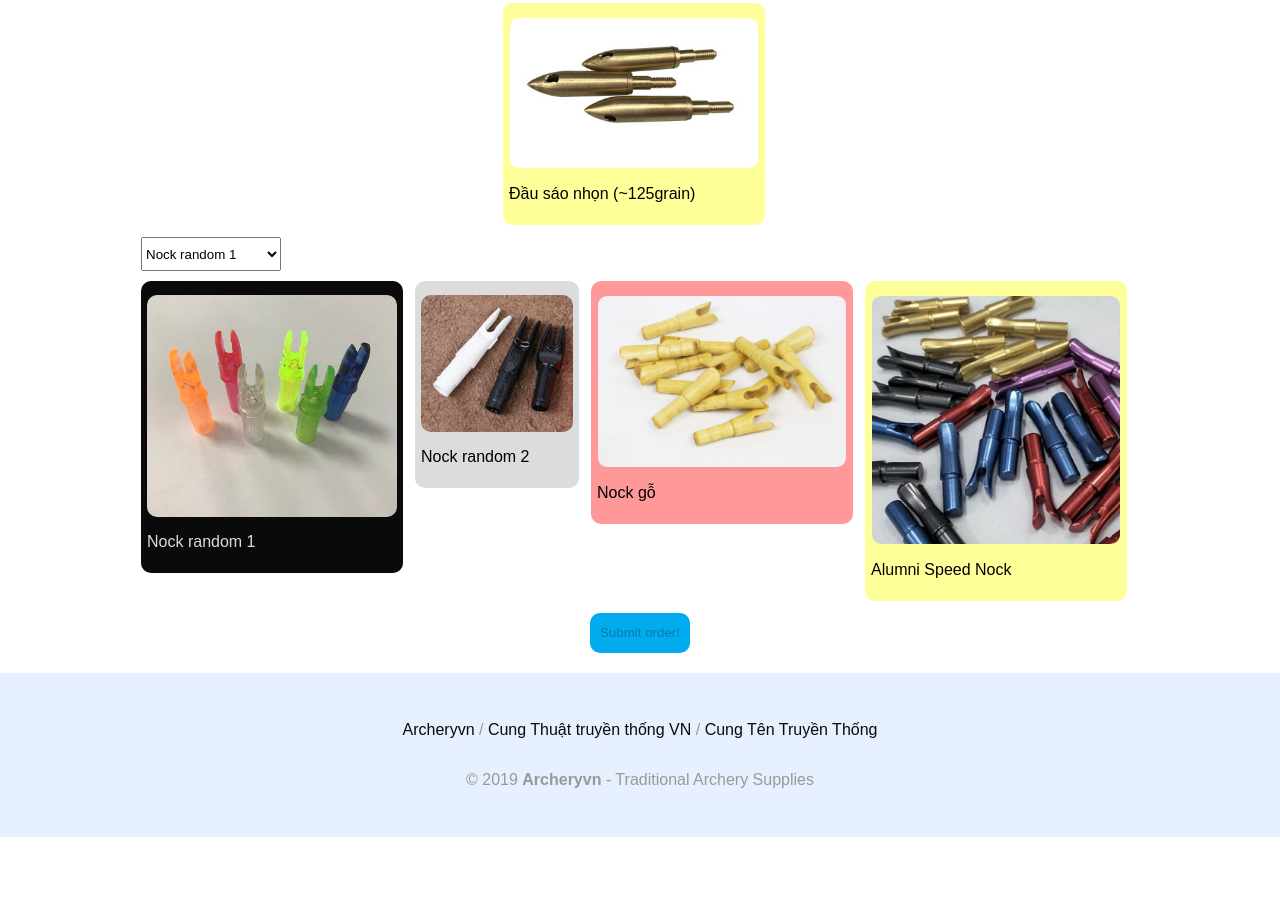
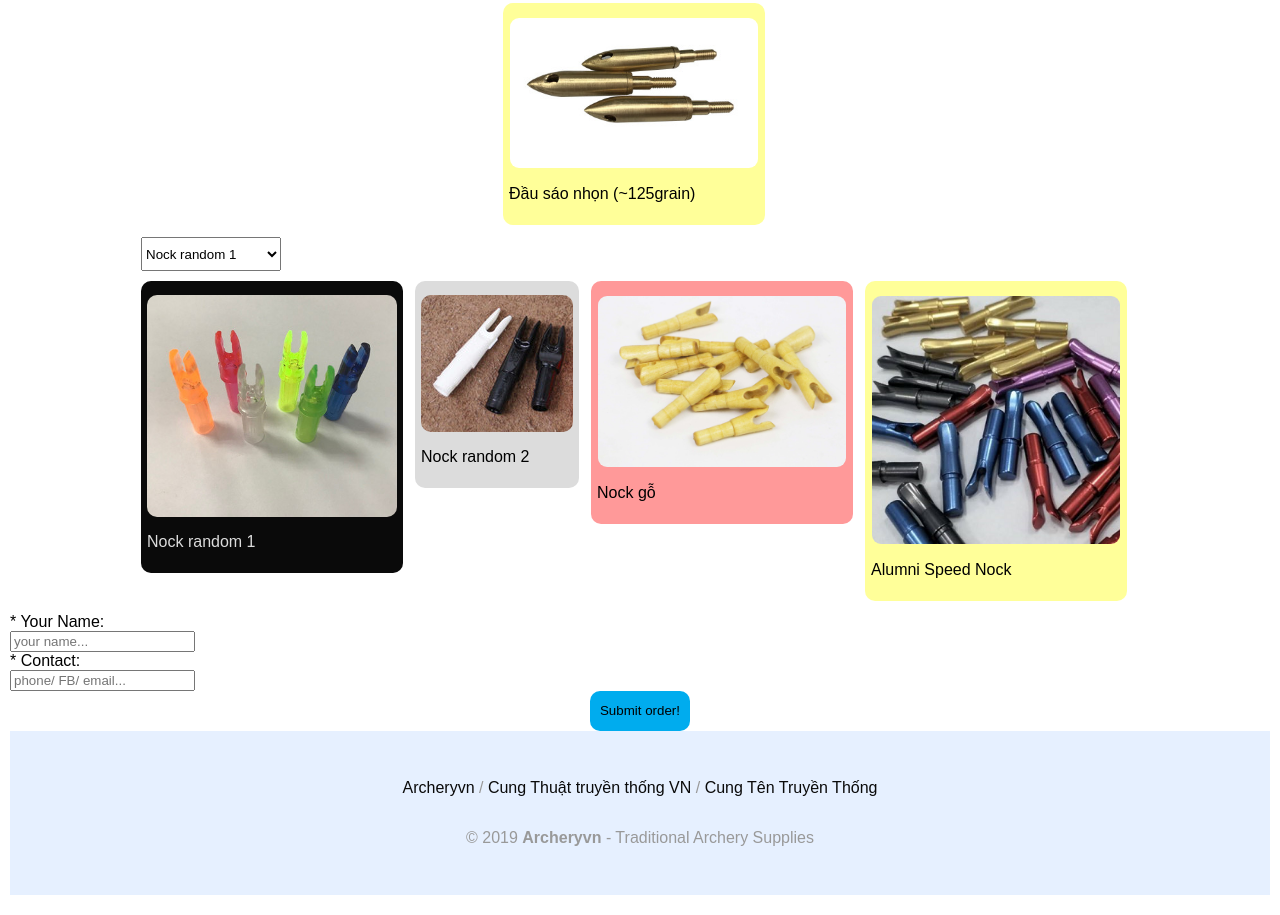
Before and after one commit to nguyenchan/nc_arrows, a plain HTML site: page index.html in a window 1280 px wide. Shown: the part 2662-3577 px from the top of the page. Before the commit the page ends 3499 px from the top, so only its background shows below. Drawn offline with nearby package versions, Linux system fonts and the light colour scheme.

Commit message:
add suscess page

```diff
--- a/index.html
+++ b/index.html
@@ -30,14 +30,14 @@
 						alt="pack_12_arrows"
 					/>
 					<div>
-						<p>Box 12 tên carbon 0.246"</p>
+						<p>Box 12 tên (basic) carbon 0.246"</p>
 						<div>1400k/box</div>
 					</div>
 				</div>
 				<div class="modal_card">
 					<img class="modal_img" src="./pack/modal1.jpg" alt="trad_arrows" />
 					<div>
-						<p>Custom pack 6 tên carbon 0.246"</p>
+						<p>Custom pack 6 tên (light arrows) carbon 0.246"</p>
 						<div>1000k/pack</div>
 					</div>
 				</div>
@@ -103,13 +103,14 @@
 		<form
 			class="dev-form"
 			id="text-form"
-			action="#"
-			target="_self"
+			action="https://docs.google.com/forms/d/e/1FAIpQLSe7AIxIfeGMVO3chide5ZhAwafAwEwUZC_9hiSeBolXXARoxw/formResponse"
+			target="hidden_iframe"
 			method="POST"
+			onsubmit="submitted=true;"
 		>
 			<div class="components_container">
 				<div class="components">
-					<select id="selectImage" class="image-picker show-labels show-html">
+					<select id="selectImage" class="image-picker show-labels show-html" name="entry.1463372125">
 						<option
 							data-img-label="Lông Shield 5inchs trắng"
 							data-img-src="./fletch/f1.PNG"
@@ -211,7 +212,7 @@
 					</select>
 				</div>
 				<div class="components">
-					<select id="selectImage2" class="image-picker show-labels show-html">
+					<select id="selectImage2" class="image-picker show-labels show-html" name="entry.1915785340">
 						<option
 							data-img-label="Carbon 0.246'' gỗ đỏ 30inchs"
 							data-img-src="./tube/t1.PNG"
@@ -250,7 +251,7 @@
 					</select>
 				</div>
 				<div class="components">
-					<select id="selectImage3" class="image-picker show-labels show-html">
+					<select id="selectImage3" class="image-picker show-labels show-html" name="entry.298433002">
 						<option
 							data-img-label="Field point đồng 75grain"
 							data-img-src="./head/h1.PNG"
@@ -289,7 +290,7 @@
 					</select>
 				</div>
 				<div class="components">
-					<select id="selectImage4" class="image-picker show-labels show-html">
+					<select id="selectImage4" class="image-picker show-labels show-html" name="entry.2116709592">
 						<option
 							data-img-label="Nock random 1"
 							data-img-src="./nock/n1.PNG"
@@ -322,10 +323,40 @@
 				</div>
 			</div>
 
+			<div class="rowtab">
+				<div class="label">
+					<label id="name-label" for="entry.541226669">* Your Name: </label>
+				</div>
+				<div class="righttab">
+					<input
+						type="text"
+						name="entry.541226669"
+						id="name"
+						class="input-field"
+						placeholder="your name..."
+						required
+					/>
+				</div>
+				<div class="rowtab">
+					<div class="label">
+						<label id="name-label" for="entry.219414654">* Contact: </label>
+					</div>
+					<div class="righttab">
+						<input
+							type="text"
+							name="entry.219414654"
+							id="name"
+							class="input-field"
+							placeholder="phone/ FB/ email..."
+							required
+						/>
+					</div>
+
 			<div class="btn_container">
-				<button id="postform" type="submit" disabled>Submit order!</button>
+				<button id="postform" type="submit" >Submit order!</button>
 			</div>
 		</form>
+		<iframe name="hidden_iframe" id="hidden_iframe" style="display:none;" onload="if(submitted) {window.location='./success/index.html';}"></iframe>
 
 		<button id="myBtn">+</button>
 
@@ -412,5 +443,6 @@
 				}
 			};
 		</script>
+		<script type="text/javascript">var submitted=false;</script>
 	</body>
 </html>
```
Also changed, not shown: 1 other file.
